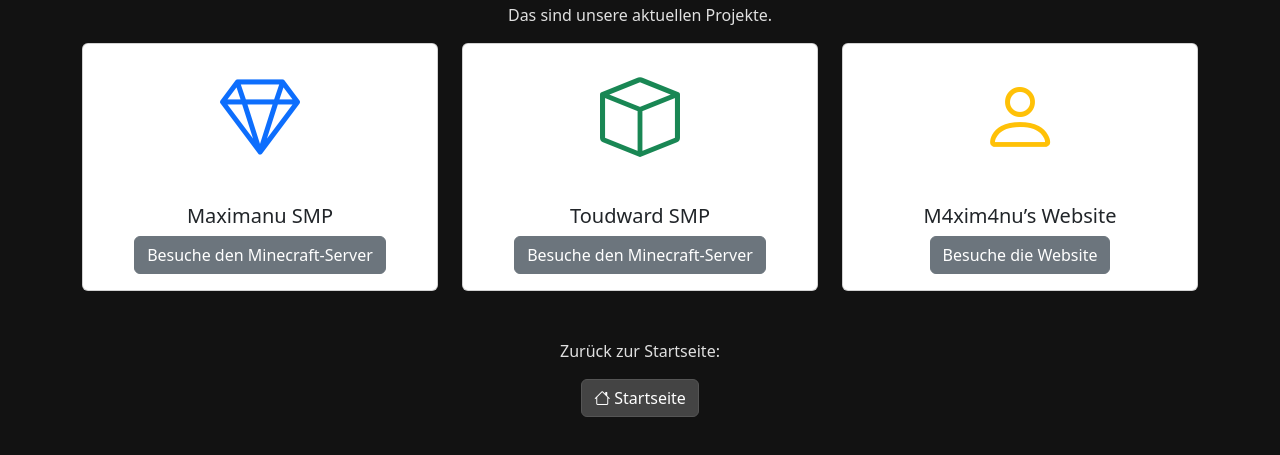
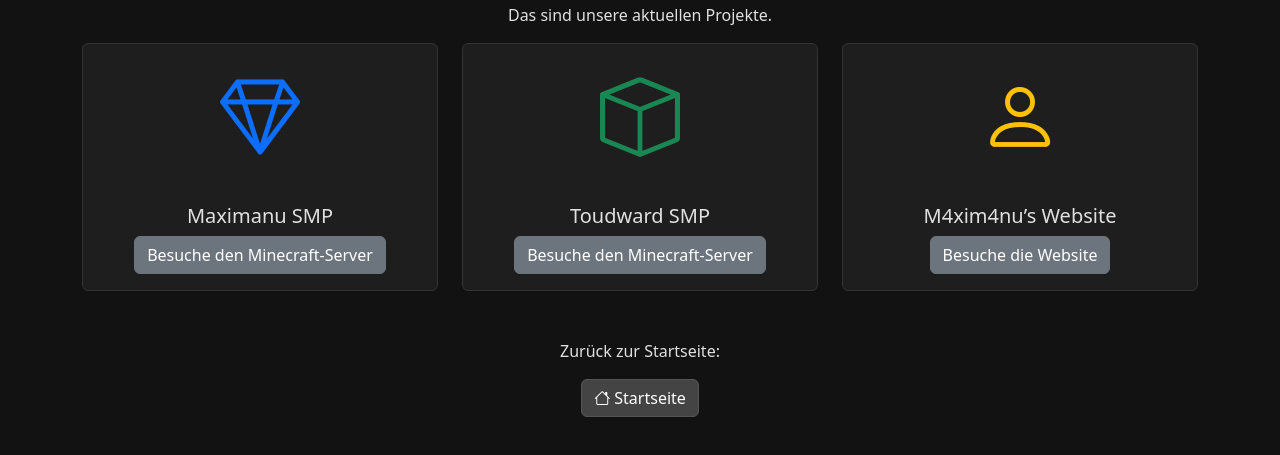
Before and after one commit to xXMaximanuXx/xxmaximanuxx.github.io, a plain HTML site: page projects/index.html in a window 1280 px wide. Shown: the part 101-556 px from the top of the page. Drawn offline with nearby package versions, Linux system fonts and the dark colour scheme.

Commit message:
Update styles.css

```diff
--- a/css/styles.css
+++ b/css/styles.css
@@ -16,7 +16,7 @@
         border-color: #555 !important;
       }
 
-      .list-group-item {
+      .card {
         background-color: #1e1e1e !important;
         color: #e0e0e0 !important;
         border-color: #333 !important;
```
